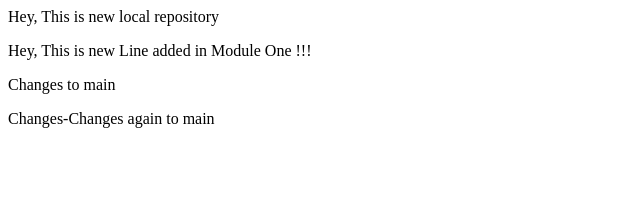
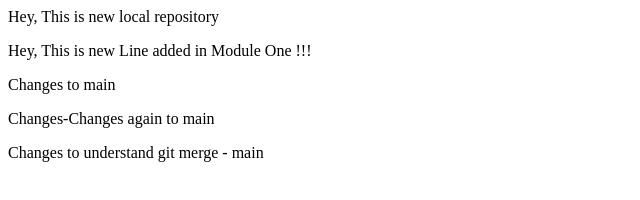
Before and after one commit to Vasundara1428/LocalRepo, a plain HTML site: page index.html in a window 1280 px wide. Shown: the whole page, without its empty margins (0-640 px from the left). Drawn offline with Linux system fonts and the light colour scheme.

Commit message:
git merge command

```diff
--- a/index.html
+++ b/index.html
@@ -2,3 +2,4 @@
     <p>Hey, This is new Line added in Module One !!!</p>
     <p>Changes to main</p>
     <p>Changes-Changes again to main</p>
+    <p>Changes to understand git merge - main</p>
```
